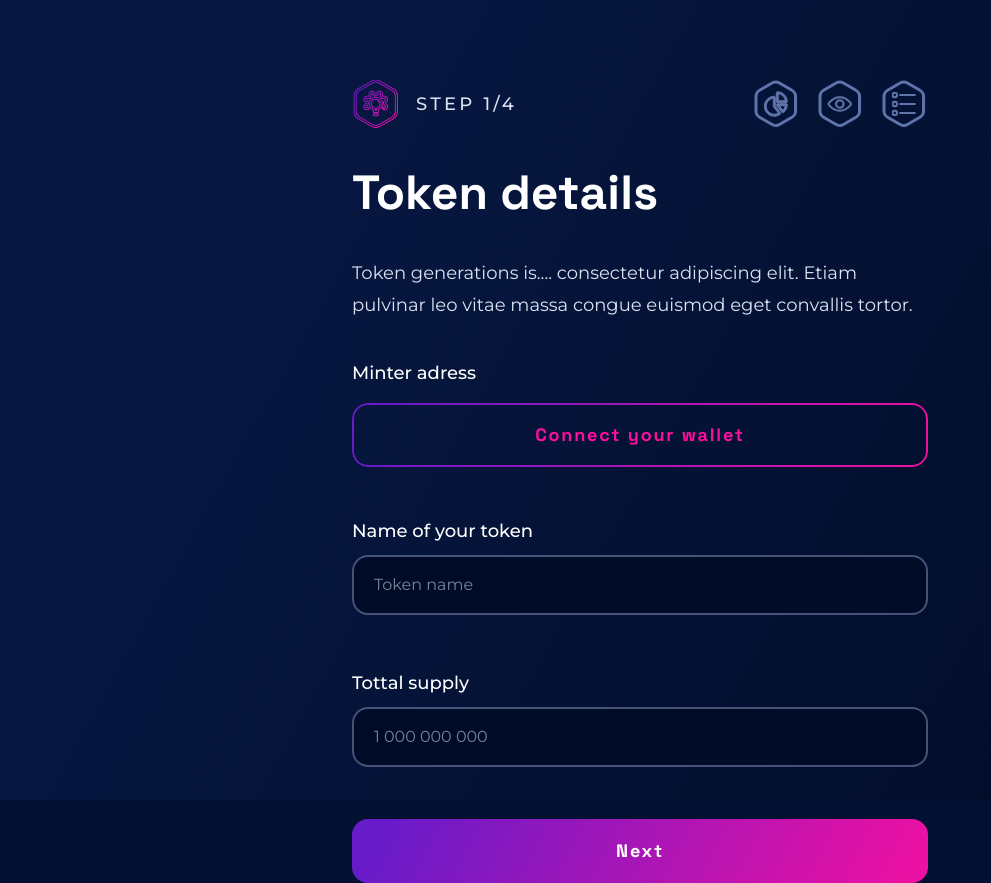
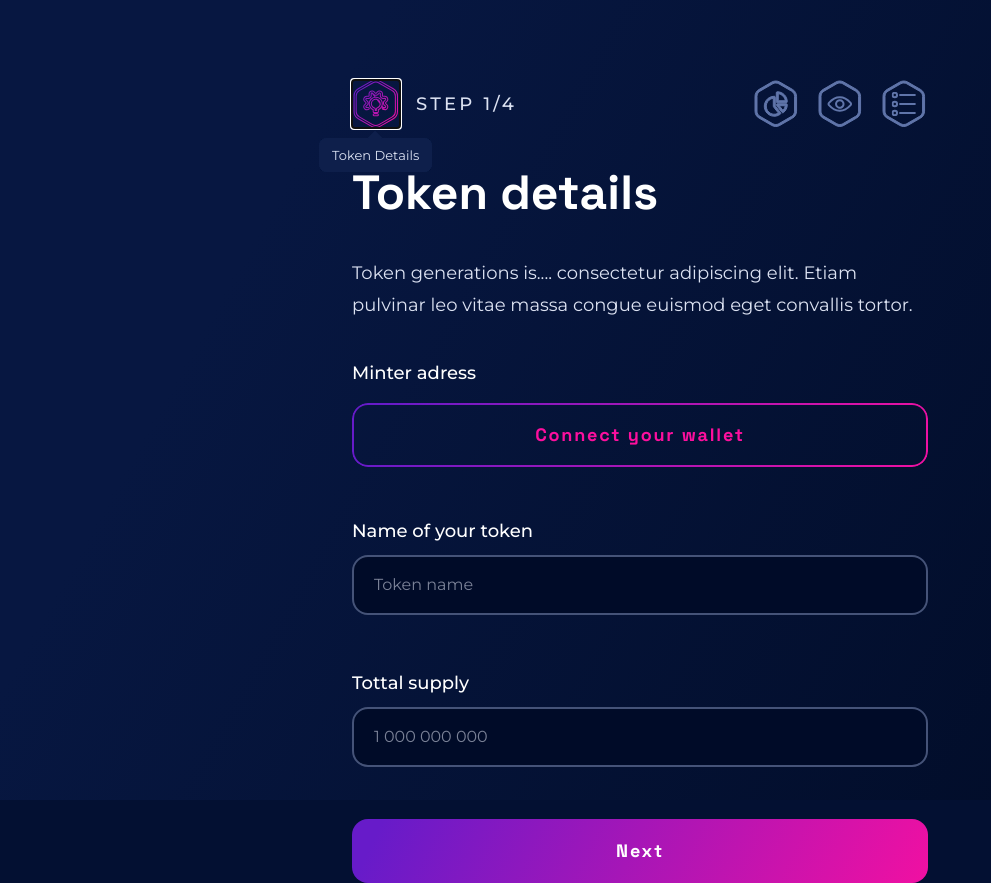
Before and after one commit to atomiklabs/deploycontracts.io, a Next.js app: page /tokenDetails in a window 1280 px wide. Both pictures are taken after a click on the icon 376 px from the left and 104 px from the top of the page. Shown: the whole page, without its empty margins (0-991 px from the left). Built offline with nearby package versions, Linux system fonts and the light colour scheme.

Commit message:
add tooltip component

```diff
--- a/components/steps/Steps.tsx
+++ b/components/steps/Steps.tsx
@@ -1,11 +1,15 @@
+import { useState } from 'react'
+import ReactTooltip from 'react-tooltip'
 import { Step1Icon, Step2Icon, Step3Icon, Step4Icon } from '@/components/steps/icons'
 import { useStepIcon } from '@/components/steps/useStepIcon'
 type StepsProps = {
   activeStep: number
 }
 
+const pageTitles = ['Token Details', 'Token Allocation', 'Marketing details', 'Summary']
+
 export function Steps({ activeStep }: StepsProps) {
-  console.log(activeStep)
+  const [hoveredId, sethoveredId] = useState<number | null>(null)
 
   return (
     <section>
@@ -13,13 +17,57 @@ export function Steps({ activeStep }: StepsProps) {
         {[Step1Icon, Step2Icon, Step3Icon, Step4Icon].map((StepIcon, idx) =>
           activeStep === idx ? (
             <div className='flex flex-1 items-center gap-x-4'>
-              <StepIcon key={idx} className='w-12 h-12 cursor-pointer' {...useStepIcon(idx, activeStep)} />
+              <StepIcon
+                key={idx}
+                className='w-12 h-12 cursor-pointer'
+                data-class='custom-tooltip'
+                data-tip={pageTitles.slice(idx, idx + 1)}
+                {...useStepIcon(idx, activeStep)}
+                onMouseOver={() => {
+                  sethoveredId(idx)
+                }}
+                onMouseLeave={() => {
+                  sethoveredId(null)
+                }}
+              />
               <span className='text-gray-100 font-medium whitespace-nowrap tracking-[.2rem]'>
                 STEP {activeStep + 1}/4
               </span>
+              <ReactTooltip
+                className='custom-tooltip'
+                textColor='#DCE2F2'
+                backgroundColor='#0F204C'
+                place='bottom'
+                type='dark'
+                effect='solid'
+              />
             </div>
           ) : (
-            <StepIcon key={idx} className='w-12 h-12 cursor-pointer self-end' {...useStepIcon(idx, activeStep)} />
+            <div>
+              <StepIcon
+                key={idx}
+                className='w-12 h-12 cursor-pointer self-end'
+                data-class='custom-tooltip'
+                data-tip={pageTitles.slice(idx, idx + 1)}
+                {...useStepIcon(idx, activeStep)}
+                onMouseOver={() => {
+                  sethoveredId(idx)
+                }}
+                onMouseLeave={() => {
+                  sethoveredId(null)
+                }}
+              />
+              {
+                <ReactTooltip
+                  className='custom-tooltip'
+                  textColor='#DCE2F2'
+                  backgroundColor='#0F204C'
+                  place='bottom'
+                  type='dark'
+                  effect='solid'
+                />
+              }
+            </div>
           ),
         )}
       </div>
--- a/styles/utilities.scss
+++ b/styles/utilities.scss
@@ -33,3 +33,8 @@
     box-shadow: none;
   }
 }
+
+.custom-tooltip {
+  padding: 0px 12px !important;
+  border-radius: 8px !important;
+}
```
